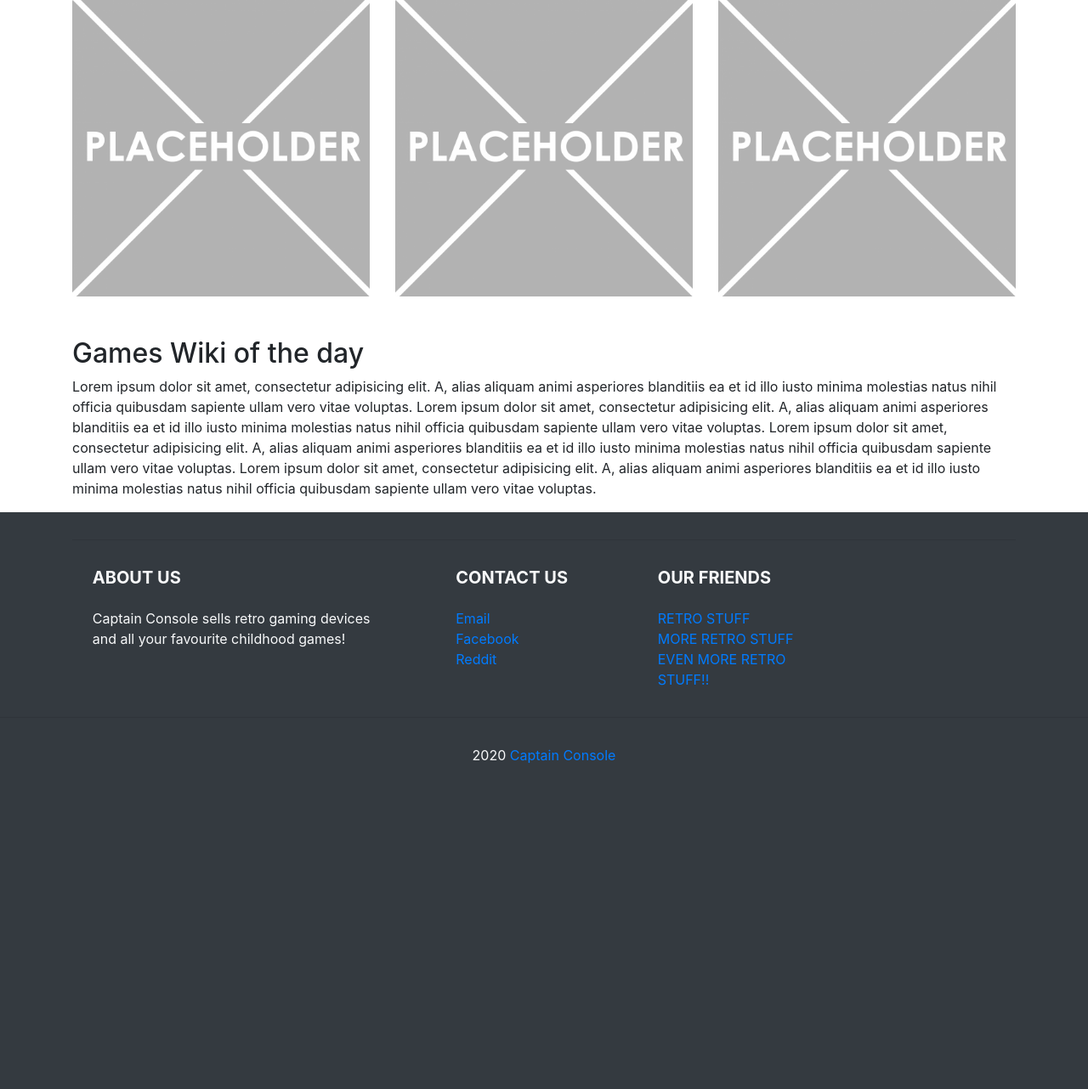
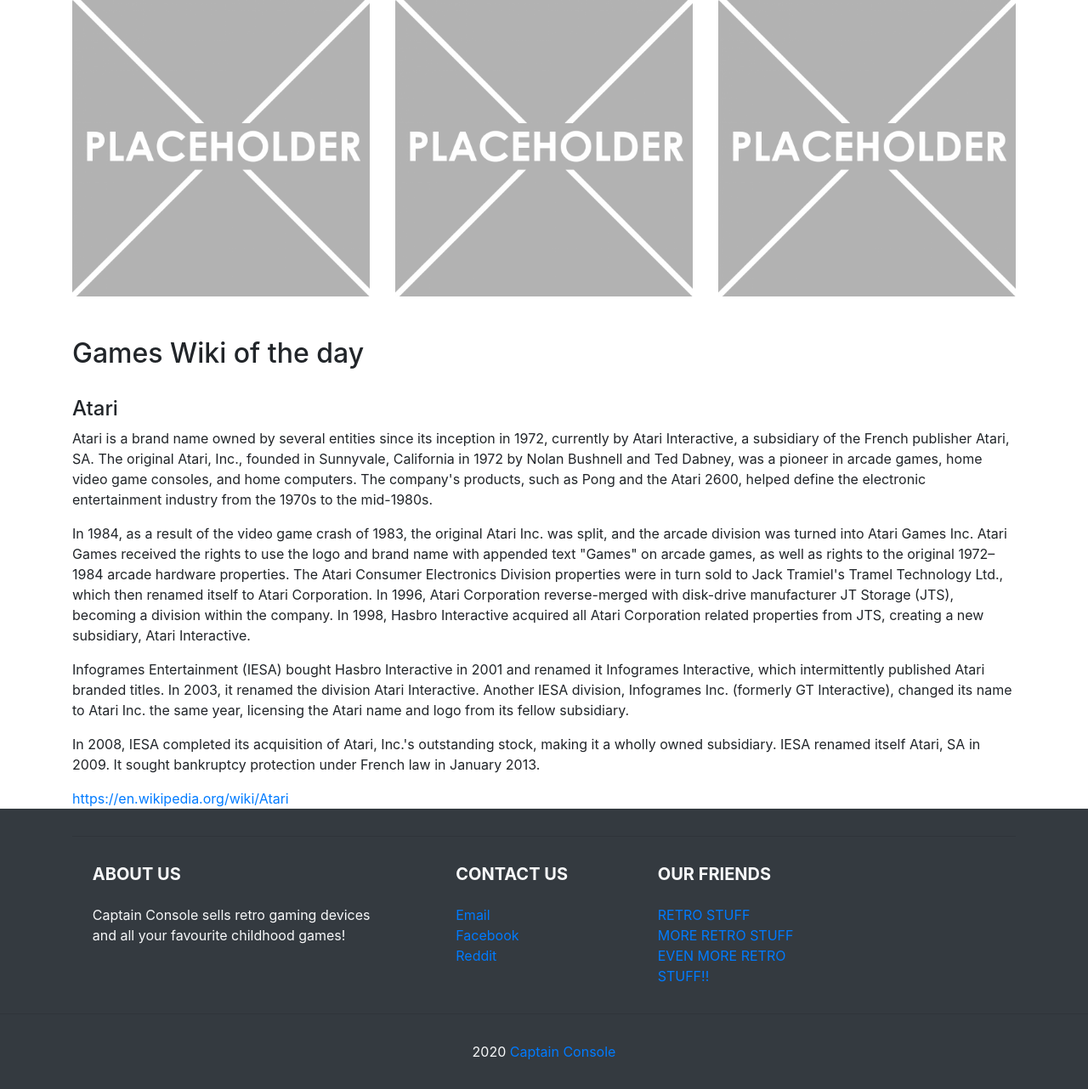
Before and after one commit to Daddara/T-220-VLN2, a Django app: page / in a window 1280 px wide. Shown: the part 544-1826 px from the top of the page at 85% size. Before the commit the page ends 1443 px from the top, so only its background shows below. Run offline with Django 3.2, Linux system fonts and the light colour scheme; some libraries are stand-ins or nearby versions.

Commit message:
Forsidabreytt -haffo 2

```diff
--- a/templates/frontpage/front.html
+++ b/templates/frontpage/front.html
@@ -33,24 +33,32 @@
     <div class="row">
         <div class="col-lg-12">
             <h2> Games Wiki of the day </h2>
+            <br>
+            <h4>Atari</h4>
             <p>
-                Lorem ipsum dolor sit amet, consectetur adipisicing elit.
-                A, alias aliquam animi asperiores blanditiis
-                ea et id illo iusto minima molestias natus nihil officia
-                quibusdam sapiente ullam vero vitae voluptas.
-                Lorem ipsum dolor sit amet, consectetur adipisicing elit.
-                A, alias aliquam animi asperiores blanditiis
-                ea et id illo iusto minima molestias natus nihil officia
-                quibusdam sapiente ullam vero vitae voluptas.
-                Lorem ipsum dolor sit amet, consectetur adipisicing elit.
-                A, alias aliquam animi asperiores blanditiis
-                ea et id illo iusto minima molestias natus nihil officia
-                quibusdam sapiente ullam vero vitae voluptas.
-                Lorem ipsum dolor sit amet, consectetur adipisicing elit.
-                A, alias aliquam animi asperiores blanditiis
-                ea et id illo iusto minima molestias natus nihil officia
-                quibusdam sapiente ullam vero vitae voluptas.
+                Atari is a brand name owned by several entities since its inception in 1972, currently by Atari Interactive, a subsidiary of the French publisher Atari, SA.
+                The original Atari, Inc., founded in Sunnyvale, California in 1972 by Nolan Bushnell and Ted Dabney, was a pioneer in arcade games,
+                home video game consoles, and home computers. The company's products, such as Pong and the Atari 2600,
+                helped define the electronic entertainment industry from the 1970s to the mid-1980s.
             </p>
+            <p>
+                In 1984, as a result of the video game crash of 1983, the original Atari Inc. was split, and the arcade division was turned into Atari Games Inc.
+                Atari Games received the rights to use the logo and brand name with appended text "Games" on arcade games,
+                as well as rights to the original 1972–1984 arcade hardware properties. The Atari Consumer Electronics Division properties
+                were in turn sold to Jack Tramiel's Tramel Technology Ltd., which then renamed itself to Atari Corporation.
+                In 1996, Atari Corporation reverse-merged with disk-drive manufacturer JT Storage (JTS), becoming a division within the company.
+                In 1998, Hasbro Interactive acquired all Atari Corporation related properties from JTS, creating a new subsidiary, Atari Interactive.</p>
+            </p>
+            <p>
+                Infogrames Entertainment (IESA) bought Hasbro Interactive in 2001 and renamed it Infogrames Interactive, which intermittently
+                published Atari branded titles. In 2003, it renamed the division Atari Interactive. Another IESA division, Infogrames Inc. (formerly GT Interactive),
+                changed its name to Atari Inc. the same year, licensing the Atari name and logo from its fellow subsidiary.
+            </p>
+            <p>
+                In 2008, IESA completed its acquisition of Atari, Inc.'s outstanding stock, making it a wholly owned subsidiary.
+                IESA renamed itself Atari, SA in 2009. It sought bankruptcy protection under French law in January 2013.
+            </p>
+            <a href="https://en.wikipedia.org/wiki/Atari">https://en.wikipedia.org/wiki/Atari</a>
         </div>
     </div>
 
```
